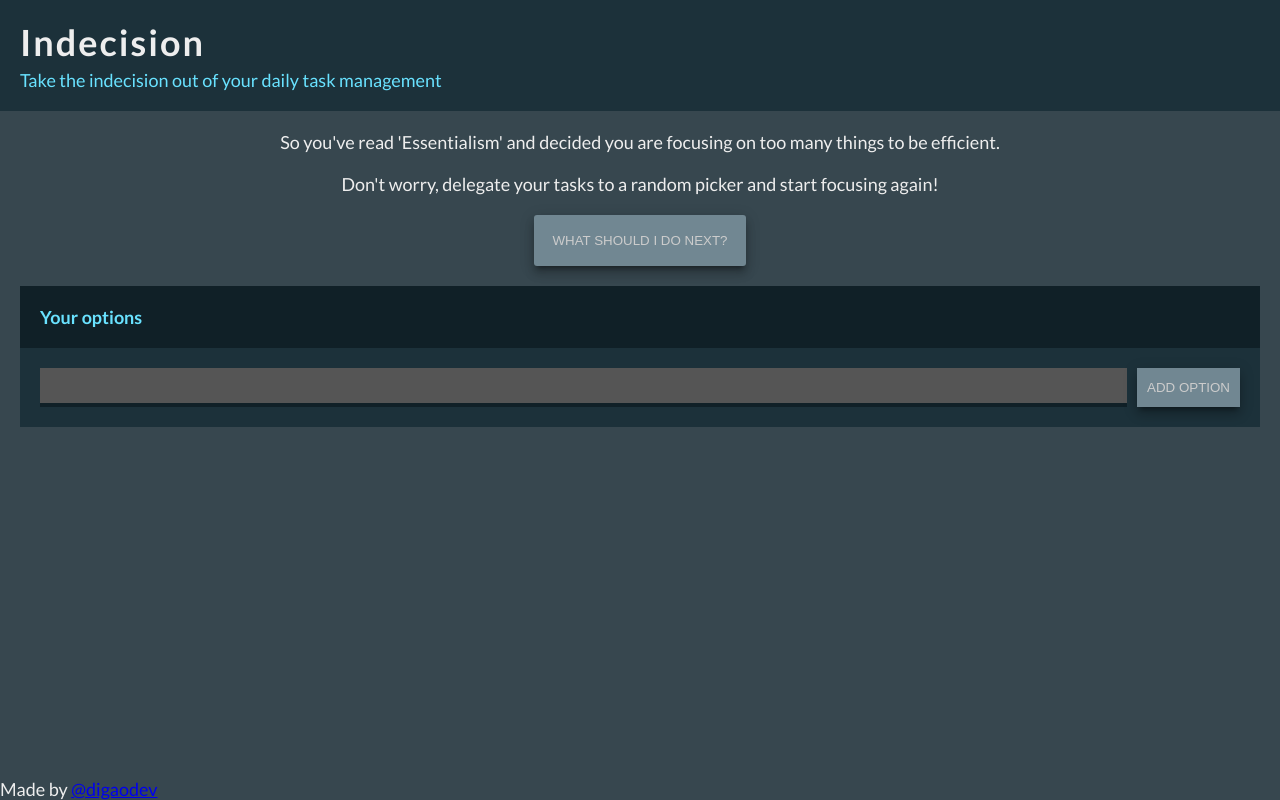
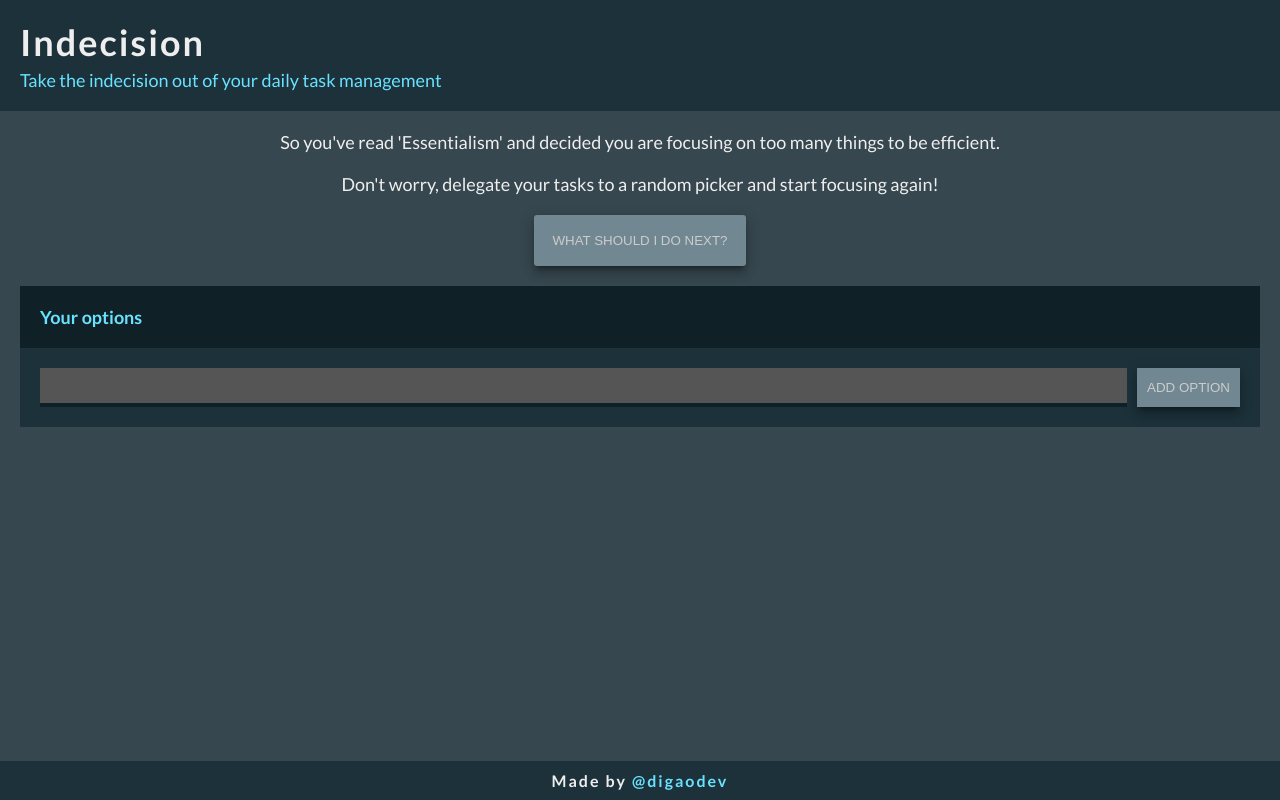
Before and after one commit to digaodev/react-indecision-app, a React (Create React App) app: page / in a window 1280 px wide. Built offline with nearby package versions, Linux system fonts and the light colour scheme.

Commit message:
Refactor: add Footer component styles using styled components.

```diff
--- a/src/components/Footer/Footer.js
+++ b/src/components/Footer/Footer.js
@@ -1,19 +1,39 @@
 import React from 'react';
+
+// 3rd PARTY PACKAGES
+import styled from 'styled-components';
+
+const Container = styled.footer`
+  background-color: #1c313a;
+  padding: 1rem;
+  font-size: 0.8rem;
+  text-align: center;
+`;
+
+const Paragraph = styled.h1`
+  letter-spacing: 0.2rem;
+`;
+
+const Link = styled.a`
+  color: #69e2ff;
+  text-decoration: none;
+`;
+
 
 const Footer = () => {
   return (
-    <footer className="footer">
-      <p>
+    <Container>
+      <Paragraph>
         Made by{' '}
-        <a
+        <Link
           href="https://github.com/digaodev/"
           target="_blank"
           rel="noopener noreferrer"
         >
           @digaodev
-        </a>
-      </p>
-    </footer>
+        </Link>
+      </Paragraph>
+    </Container>
   );
 };
 
```
